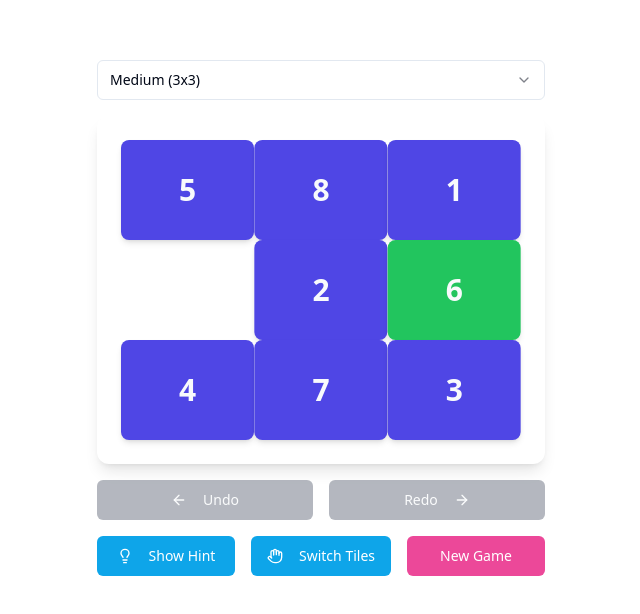
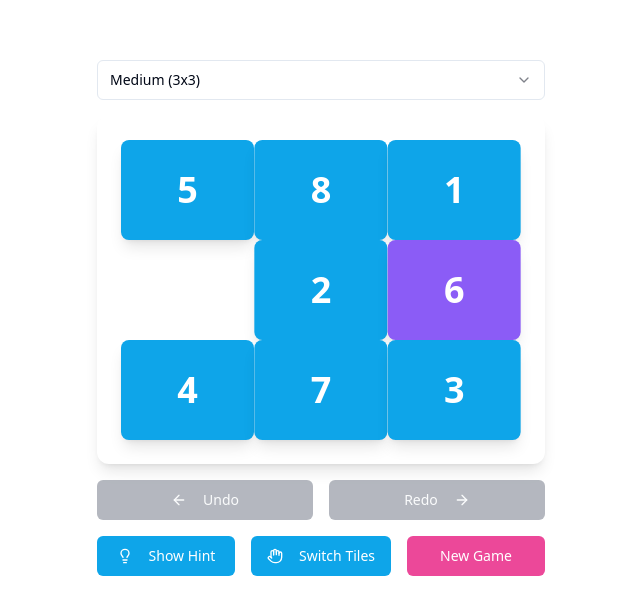
Before and after one commit to Dhrumit214/whimsical-quest-haven, a React (Vite) app: page / in a window 1280 px wide. Shown: the part 114-728 px from the top of the page, without its empty margins (319-959 px from the left). Built offline with nearby package versions, Linux system fonts and the light colour scheme.

Commit message:
Enhance Tile Appearance
Increase the font size of numbers in the tiles by 20% and apply styling changes to give the tiles a vibrant and minimalist look.
[skip gpt_engineer]

```diff
--- a/src/components/game/GameTile.tsx
+++ b/src/components/game/GameTile.tsx
@@ -33,20 +33,23 @@ const GameTile: React.FC<GameTileProps> = ({
     <Button
       onClick={onClick}
       className={`
-        w-full h-20 text-3xl font-bold
+        w-full h-20 text-4xl font-bold
         transition-all duration-300
         hover:scale-105 relative tile
         ${tile.value === 0 ? "invisible" : ""}
         ${
           isSelected
-            ? "ring-2 ring-yellow-400"
+            ? "ring-2 ring-yellow-400 bg-[#D946EF] hover:bg-[#D946EF]/90"
             : tile.isAnimating
             ? "animate-scale-in"
             : tile.isCorrect
-            ? "bg-green-500 hover:bg-green-600"
-            : "bg-game-primary hover:bg-game-primary/90"
+            ? "bg-[#8B5CF6] hover:bg-[#8B5CF6]/90"
+            : "bg-[#0EA5E9] hover:bg-[#0EA5E9]/90"
         }
-        rounded-lg shadow-md
+        rounded-lg shadow-lg
+        text-white
+        border-none
+        transform hover:-translate-y-1
       `}
       disabled={disabled}
       style={getPositionStyle()}
```
